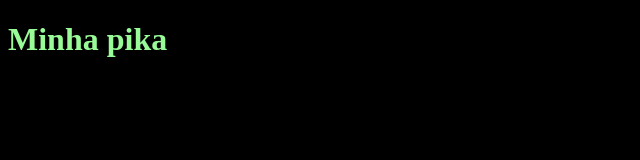
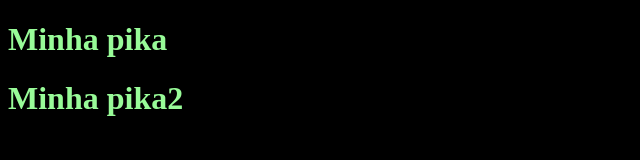
Before and after one commit to Storm7847/Front-end, a plain HTML site: page index.html in a window 1280 px wide. Shown: the whole page, without its empty margins (0-640 px from the left). Drawn offline with Linux system fonts and the light colour scheme.

Commit message:
Update index.html

```diff
--- a/index.html
+++ b/index.html
@@ -9,6 +9,7 @@
 </head>
 <body>
     <h1>Minha pika</h1>
+    <h1>Minha pika2</h1>
     <div class="pra-teste"></div>
 </body>
 </html>
```
